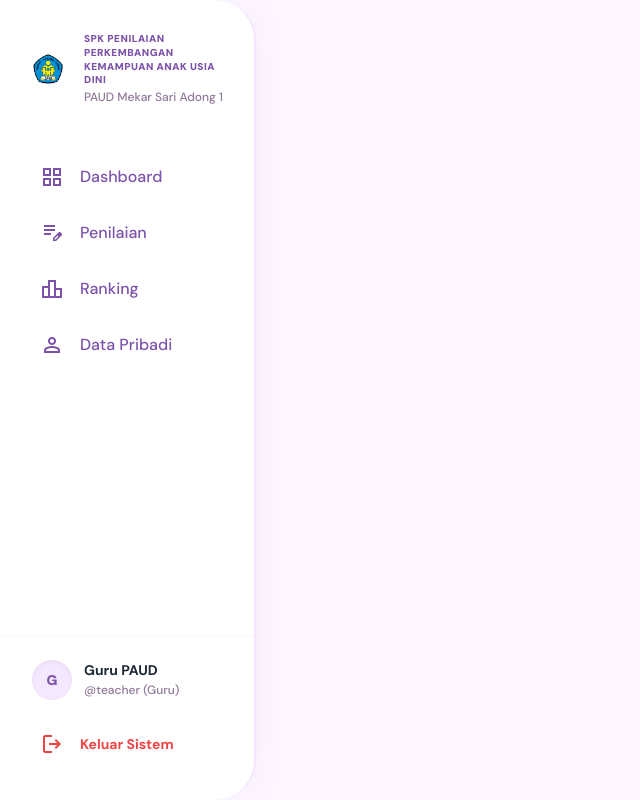
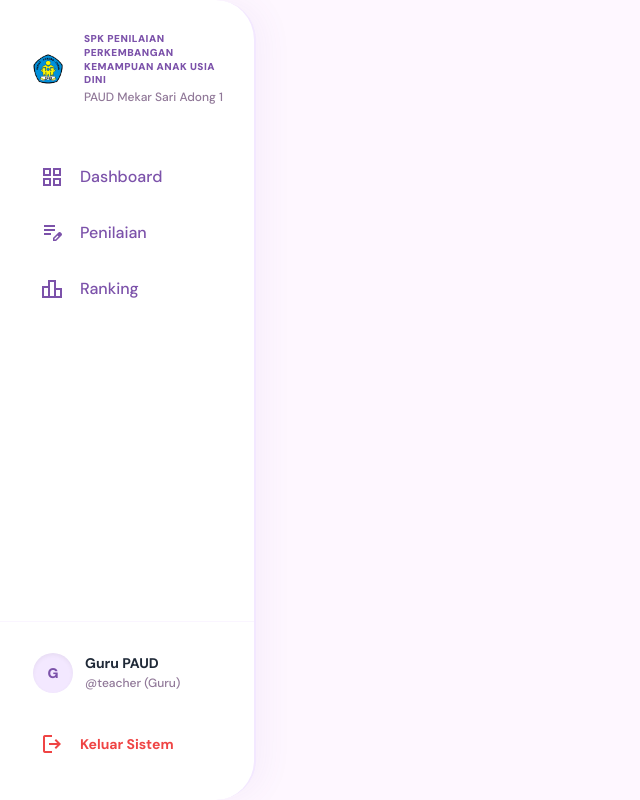
Before and after one commit to Airmax21/SAW-CI3, a CodeIgniter app: the page made by application/views/layouts/header.php in a window 1280 px wide. Shown: the whole page, without its empty margins (0-640 px from the left). Run offline with CodeIgniter, Linux system fonts and the light colour scheme; some libraries are stand-ins or nearby versions.

Commit message:
refactor: change teachers to account

```diff
--- a/application/views/components/sidebar.php
+++ b/application/views/components/sidebar.php
@@ -72,19 +72,13 @@
             <span>Ranking</span>
         </a>
 
-        <!-- Data Pribadi -->
-        <a class="flex items-center gap-4 px-4 py-3 rounded-full mx-2 transition-all duration-200 <?= $is_profile ? $activeClass : $inactiveClass ?>"
-            href="<?= base_url('profile') ?>">
-            <span class="material-symbols-outlined" style="<?= $is_profile ? "font-variation-settings: 'FILL' 1;" : "" ?>">person</span>
-            <span>Data Pribadi</span>
-        </a>
 
-        <!-- Guru / Pengguna (Hanya muncul jika Role = admin) -->
+        <!-- Akun (Hanya muncul jika Role = admin) -->
         <?php if ($is_admin): ?>
             <a class="flex items-center gap-4 px-4 py-3 rounded-full mx-2 transition-all duration-200 <?= $is_teacher ? $activeClass : $inactiveClass ?>"
                 href="<?= base_url('teacher') ?>">
                 <span class="material-symbols-outlined" style="<?= $is_teacher ? "font-variation-settings: 'FILL' 1;" : "" ?>">manage_accounts</span>
-                <span>Guru</span>
+                <span>Akun</span>
             </a>
         <?php endif; ?>
     </div>
@@ -97,16 +91,17 @@
         $username     = $this->session->userdata('username');
         $role         = $this->session->userdata('role');
         ?>
-        <!-- Info Profil Guru -->
-        <div class="flex items-center gap-3 px-4 py-1">
-            <div class="w-10 h-10 bg-purple-100 dark:bg-purple-950 text-[#7c52aa] rounded-xl flex items-center justify-center font-black text-sm shadow-inner shrink-0">
+        <!-- Info Profil Akun (Link ke Data Pribadi) -->
+        <?php $profileActive = $is_profile ? 'bg-purple-100 dark:bg-purple-900/40 border border-primary/30 shadow-sm' : 'border border-transparent'; ?>
+        <a href="<?= base_url('profile') ?>" class="flex items-center gap-3 px-4 py-2.5 rounded-2xl hover:bg-purple-50 dark:hover:bg-purple-900/20 transition-all duration-200 group <?= $profileActive ?>">
+            <div class="w-10 h-10 bg-purple-100 dark:bg-purple-950 text-[#7c52aa] rounded-xl flex items-center justify-center font-black text-sm shadow-inner shrink-0 group-hover:scale-105 transition-transform">
                 <?= strtoupper(substr($teacher_name ? $teacher_name : 'G', 0, 2)) ?>
             </div>
             <div class="min-w-0 flex-1">
-                <p class="font-bold text-gray-800 dark:text-gray-200 text-sm truncate leading-tight"><?= $teacher_name ? html_escape($teacher_name) : 'Guru PAUD' ?></p>
+                <p class="font-bold text-gray-800 dark:text-gray-200 text-sm truncate leading-tight group-hover:text-primary transition-colors"><?= $teacher_name ? html_escape($teacher_name) : 'Guru PAUD' ?></p>
                 <p class="text-xs text-outline font-medium mt-0.5 truncate">@<?= $username ? html_escape($username) : 'teacher' ?> (<?= $role === 'admin' ? 'Admin' : 'Guru' ?>)</p>
             </div>
-        </div>
+        </a>
 
         <!-- Button Logout (Diarahkan ke endpoint logout controller auth CI3) -->
         <a class="flex items-center gap-4 px-4 py-3 text-red-500 hover:bg-red-50 dark:hover:bg-red-950/20 rounded-full mx-2 transition-all hover:translate-x-2 duration-200 font-bold text-sm"
@@ -186,34 +181,29 @@
                 <span>Ranking</span>
             </a>
 
-            <!-- Data Pribadi -->
-            <a class="flex items-center gap-4 px-4 py-3 rounded-full mx-2 transition-all duration-200 <?= $is_profile ? $activeClass : $inactiveClass ?>"
-                href="<?= base_url('profile') ?>">
-                <span class="material-symbols-outlined" style="<?= $is_profile ? "font-variation-settings: 'FILL' 1;" : "" ?>">person</span>
-                <span>Data Pribadi</span>
-            </a>
 
-            <!-- Guru / Pengguna -->
+            <!-- Akun (Hanya muncul jika Role = admin) -->
             <?php if ($is_admin): ?>
                 <a class="flex items-center gap-4 px-4 py-3 rounded-full mx-2 transition-all duration-200 <?= $is_teacher ? $activeClass : $inactiveClass ?>"
                     href="<?= base_url('teacher') ?>">
                     <span class="material-symbols-outlined" style="<?= $is_teacher ? "font-variation-settings: 'FILL' 1;" : "" ?>">manage_accounts</span>
-                    <span>Guru</span>
+                    <span>Akun</span>
                 </a>
             <?php endif; ?>
         </div>
 
         <div class="px-6 border-t border-purple-50 dark:border-gray-800 pt-5 space-y-4">
-            <!-- Info Profil Guru -->
-            <div class="flex items-center gap-3 px-2 py-1">
-                <div class="w-10 h-10 bg-purple-100 dark:bg-purple-950 text-[#7c52aa] rounded-xl flex items-center justify-center font-black text-sm shadow-inner shrink-0">
+            <!-- Info Profil Akun (Link ke Data Pribadi) -->
+            <?php $profileActiveMobile = $is_profile ? 'bg-purple-100 dark:bg-purple-900/40 border border-primary/30 shadow-sm' : 'border border-transparent'; ?>
+            <a href="<?= base_url('profile') ?>" class="flex items-center gap-3 px-3 py-2.5 rounded-2xl hover:bg-purple-50 dark:hover:bg-purple-900/20 transition-all duration-200 group w-full <?= $profileActiveMobile ?>">
+                <div class="w-10 h-10 bg-purple-100 dark:bg-purple-950 text-[#7c52aa] rounded-xl flex items-center justify-center font-black text-sm shadow-inner shrink-0 group-hover:scale-105 transition-transform">
                     <?= strtoupper(substr($teacher_name ? $teacher_name : 'G', 0, 2)) ?>
                 </div>
                 <div class="min-w-0 flex-1">
-                    <p class="font-bold text-gray-800 dark:text-gray-200 text-sm truncate leading-tight"><?= $teacher_name ? html_escape($teacher_name) : 'Guru PAUD' ?></p>
+                    <p class="font-bold text-gray-800 dark:text-gray-200 text-sm truncate leading-tight group-hover:text-primary transition-colors"><?= $teacher_name ? html_escape($teacher_name) : 'Guru PAUD' ?></p>
                     <p class="text-xs text-outline font-medium mt-0.5 truncate">@<?= $username ? html_escape($username) : 'teacher' ?> (<?= $role === 'admin' ? 'Admin' : 'Guru' ?>)</p>
                 </div>
-            </div>
+            </a>
 
             <!-- Button Logout -->
             <a class="flex items-center gap-4 px-4 py-3 text-red-500 hover:bg-red-50 dark:hover:bg-red-950/20 rounded-full mx-2 transition-all duration-200 font-bold text-sm"
```
Also changed, not shown: application/controllers/Teacher.php (+11 -11 lines), application/views/pages/teacher/index.php (+6 -6 lines).
